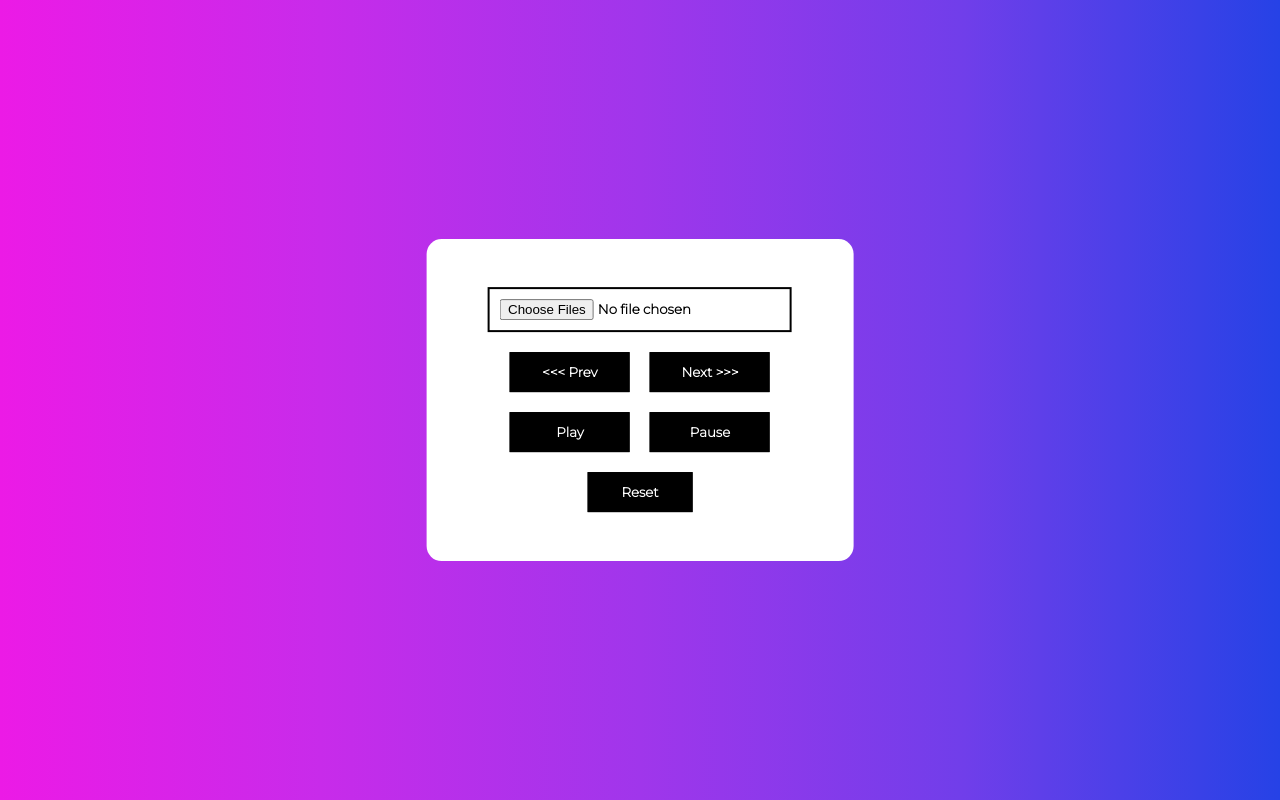
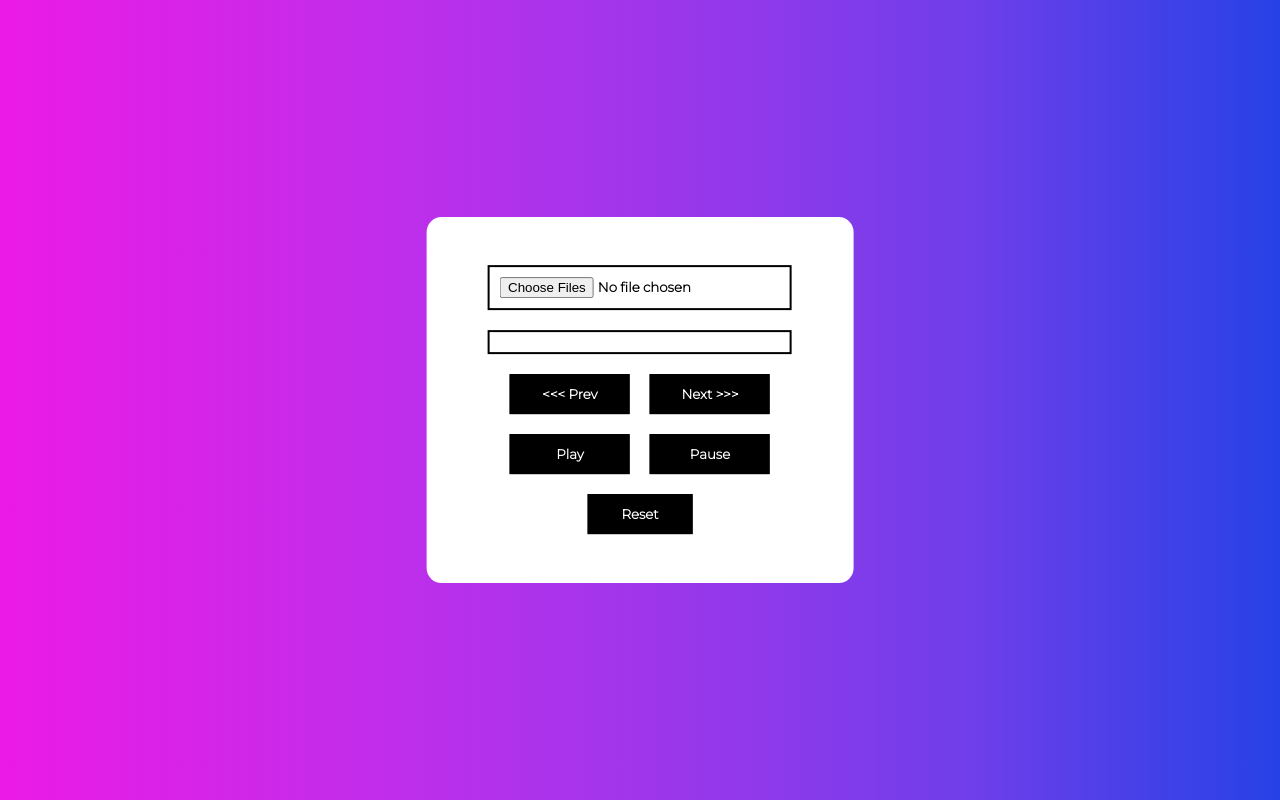
Before and after one commit to rohitroy-github/basic-js-audio-player-app, a plain HTML site: page upload-playlist-audio-player/index.html in a window 1280 px wide. Drawn offline with Linux system fonts and the light colour scheme.

Commit message:
updates !

```diff
--- a/upload-playlist-audio-player/index.html
+++ b/upload-playlist-audio-player/index.html
@@ -11,6 +11,7 @@
     <div class="container">
       <audio id="audioElement"></audio>
       <input type="file" id="fileInput" class="input-btn" multiple />
+      <div id="songDisplay" class="song-display-container"></div>
       <div class="prev-next-btns">
         <button id="prevBtn" class="play-btn"><<< Prev</button>
         <button id="nextBtn" class="pause-btn">Next >>></button>
```
